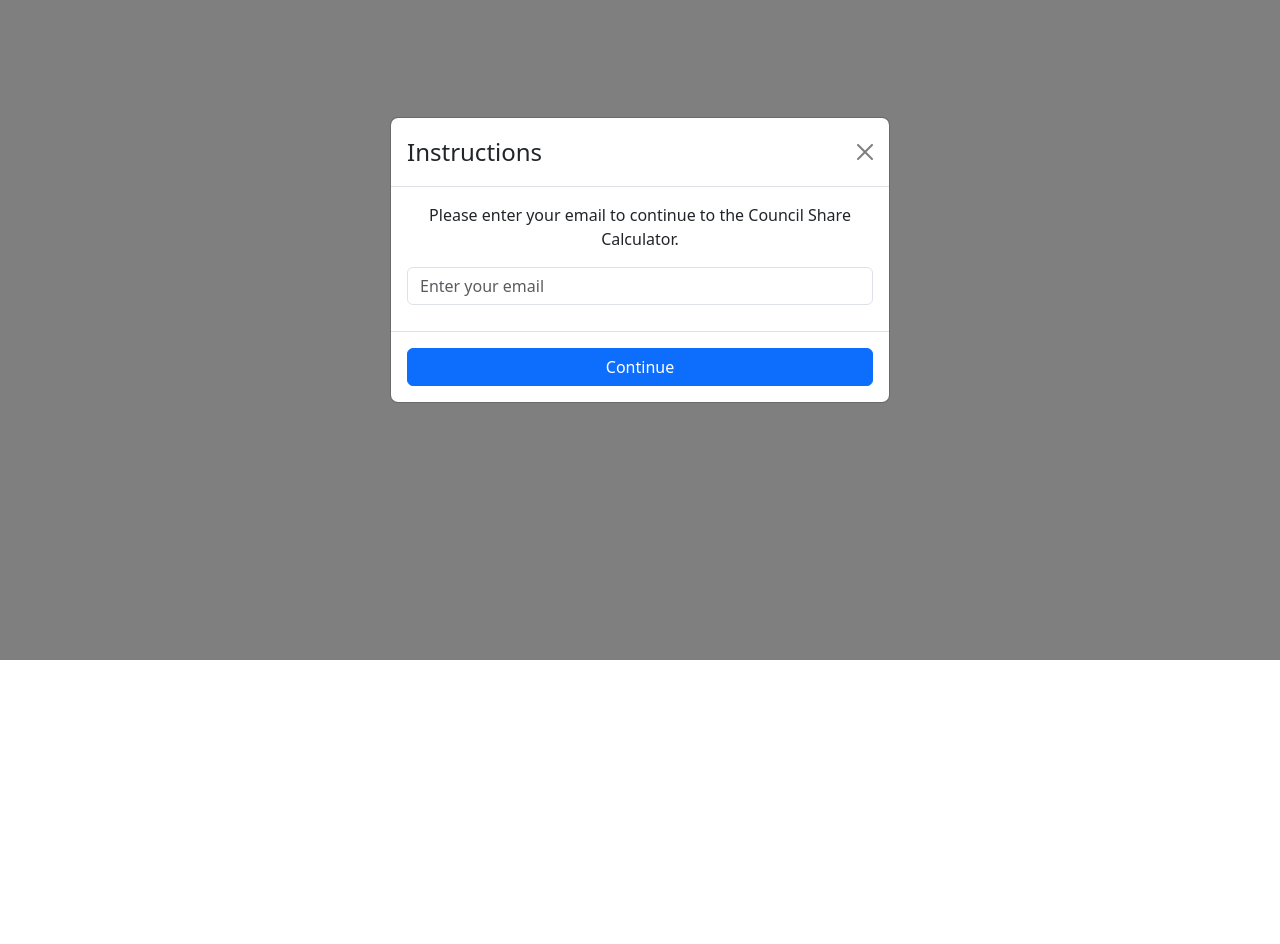
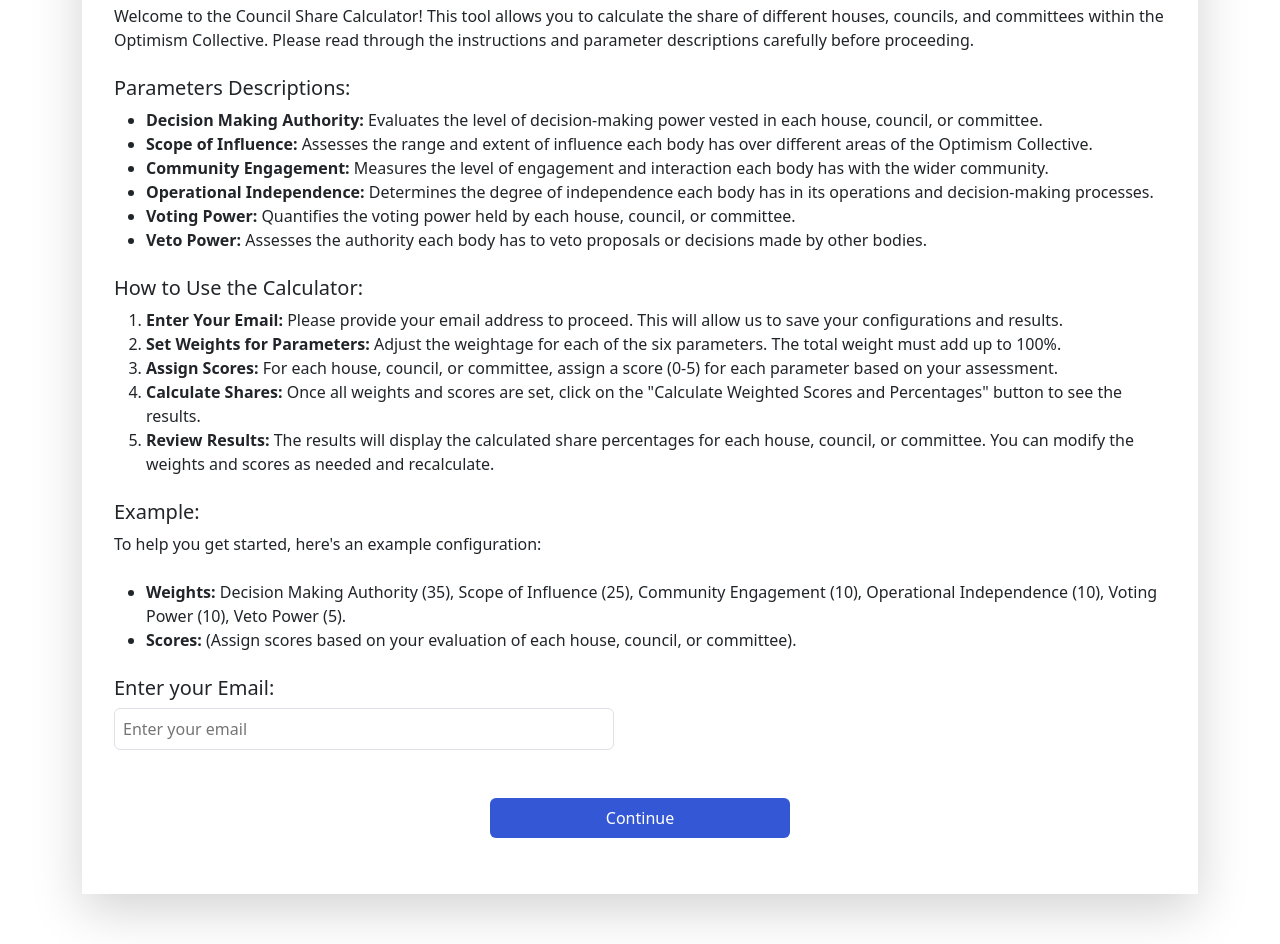
Before and after one commit to ARDev097/Measuring_COP_Optimism, a React (Create React App) app in the folder frontend/: page / in a window 1280 px wide. Shown: the part 140-1084 px from the top of the page. Before the commit the page ends 800 px from the top, so only its background shows below. Built offline with nearby package versions, Linux system fonts and the light colour scheme.

Commit message:
Added Instructions on the Instructions page

```diff
--- a/frontend/package.json
+++ b/frontend/package.json
@@ -7,12 +7,15 @@
     "@testing-library/react": "^13.4.0",
     "@testing-library/user-event": "^13.5.0",
     "ajv": "^8.17.1",
+    "autoprefixer": "^10.4.19",
     "axios": "^1.7.2",
     "bootstrap": "^5.3.3",
+    "postcss": "^8.4.39",
     "react": "^18.3.1",
     "react-bootstrap": "^2.10.4",
     "react-dom": "^18.3.1",
     "react-scripts": "5.0.1",
+    "tailwindcss": "^3.4.6",
     "web-vitals": "^2.1.4"
   },
   "scripts": {
--- /dev/null
+++ b/frontend/postcss.config.js
@@ -0,0 +1,6 @@
+module.exports = {
+    plugins: [
+      'tailwindcss',
+      'autoprefixer',
+    ],
+  }
--- a/frontend/src/components/Instructions.js
+++ b/frontend/src/components/Instructions.js
@@ -1,30 +1,69 @@
 import React from 'react';
-import { Modal, Form, Button, Alert } from 'react-bootstrap';
+import '../styles/Instructions.css';
 
 const Instructions = ({ showInstructions, handleClose, email, handleEmailChange, handleContinue, emailError }) => {
+  if (!showInstructions) return null;
+
   return (
-    <Modal show={showInstructions} onHide={handleClose} centered>
-      <Modal.Header closeButton>
-        <Modal.Title>Instructions</Modal.Title>
-      </Modal.Header>
-      <Modal.Body>
-        <p>Please enter your email to continue to the Council Share Calculator.</p>
-        <Form.Group>
-          <Form.Control
-            type="email"
-            placeholder="Enter your email"
-            value={email}
-            onChange={(e) => handleEmailChange(e.target.value)} // Directly handle the value
-          />
-          {emailError && <Alert variant="danger" className="mt-2">{emailError}</Alert>}
-        </Form.Group>
-      </Modal.Body>
-      <Modal.Footer>
-        <Button variant="primary" onClick={handleContinue}>
-          Continue
-        </Button>
-      </Modal.Footer>
-    </Modal>
+    <div className="fixed inset-0 flex items-center justify-center z-50 divouter">
+      <div className="p-8 rounded-lg shadow-lg w-full max-w-lg outerdiv">
+        <div className="instructiondiv">
+          <h2 className="text-xl font-semibold">Instructions</h2>
+
+        </div>
+        <div className="p-6">
+          <p className="mb-4">Welcome to the Council Share Calculator! This tool allows you to calculate the share of different houses, councils, and committees within the Optimism Collective. Please read through the instructions and parameter descriptions carefully before proceeding.</p>
+
+          <h5 className="text-lg font-semibold mb-2">Parameters Descriptions:</h5>
+          <ul className="list-disc pl-5 mb-4">
+            <li><strong>Decision Making Authority:</strong> Evaluates the level of decision-making power vested in each house, council, or committee.</li>
+            <li><strong>Scope of Influence:</strong> Assesses the range and extent of influence each body has over different areas of the Optimism Collective.</li>
+            <li><strong>Community Engagement:</strong> Measures the level of engagement and interaction each body has with the wider community.</li>
+            <li><strong>Operational Independence:</strong> Determines the degree of independence each body has in its operations and decision-making processes.</li>
+            <li><strong>Voting Power:</strong> Quantifies the voting power held by each house, council, or committee.</li>
+            <li><strong>Veto Power:</strong> Assesses the authority each body has to veto proposals or decisions made by other bodies.</li>
+          </ul>
+
+          <h5 className="text-lg font-semibold mb-2">How to Use the Calculator:</h5>
+          <ol className="list-decimal pl-5 mb-4">
+            <li><strong>Enter Your Email:</strong> Please provide your email address to proceed. This will allow us to save your configurations and results.</li>
+            <li><strong>Set Weights for Parameters:</strong> Adjust the weightage for each of the six parameters. The total weight must add up to 100%.</li>
+            <li><strong>Assign Scores:</strong> For each house, council, or committee, assign a score (0-5) for each parameter based on your assessment.</li>
+            <li><strong>Calculate Shares:</strong> Once all weights and scores are set, click on the "Calculate Weighted Scores and Percentages" button to see the results.</li>
+            <li><strong>Review Results:</strong> The results will display the calculated share percentages for each house, council, or committee. You can modify the weights and scores as needed and recalculate.</li>
+
+          </ol>
+
+          <h5 className="text-lg font-semibold mb-2">Example:</h5>
+          <p className="mb-4">To help you get started, here's an example configuration:</p>
+          <ul className="list-disc pl-5 mb-4">
+            <li><strong>Weights:</strong> Decision Making Authority (35), Scope of Influence (25), Community Engagement (10), Operational Independence (10), Voting Power (10), Veto Power (5).</li>
+            <li><strong>Scores:</strong> (Assign scores based on your evaluation of each house, council, or committee).</li>
+          </ul>
+
+          <h5 className="text-lg font-semibold mb-2">Enter your Email:</h5>
+
+          <div className="mb-4 inpputdiv">
+            <input
+              type="email"
+              placeholder="Enter your email"
+              value={email}
+              onChange={(e) => handleEmailChange(e.target.value)}
+              className={`w-full p-2 border rounded ${emailError ? 'border-red-500' : 'border-gray-300'}`}
+            />
+            {emailError && <p className="text-red-500 mt-2 emailerror">{emailError}</p>}
+          </div>
+        </div>
+        <div className="flex justify-end p-4 border-t submitbtn">
+          <button
+            onClick={handleContinue}
+            className="bg-blue-500 text-white px-4 py-2 rounded hover:bg-blue-600 "
+          >
+            Continue
+          </button>
+        </div>
+      </div>
+    </div>
   );
 };
 
--- /dev/null
+++ b/frontend/src/styles/Instructions.css
@@ -0,0 +1,37 @@
+.instructions-modal .modal-dialog {
+    max-width: 900px !important; /* Override Bootstrap default with !important */
+    margin-right: auto;
+    margin-left: auto;
+}
+
+.outerdiv{
+    padding: 4cqh;
+}
+.instructiondiv{
+border-bottom: 1px solid black;
+margin-bottom: 15px;
+}
+
+.inpputdiv input{
+    width: 500px;
+}
+
+.submitbtn{
+    display: flex;
+    justify-content: center;
+}
+
+.submitbtn button{
+    background-color: #3457D5;
+    border:none;
+    width: 300px;
+
+}
+
+.divouter{
+    margin-bottom: 50px;
+}
+
+.emailerror{
+    color: red;
+}
--- /dev/null
+++ b/frontend/tailwind.config.js
@@ -0,0 +1,9 @@
+module.exports = {
+  content: [
+    "./src/**/*.{js,jsx,ts,tsx}",
+  ],
+  theme: {
+    extend: {},
+  },
+  plugins: [],
+}
```
Also changed, not shown: 2 other files (tests, documents, lock files or other folders).
